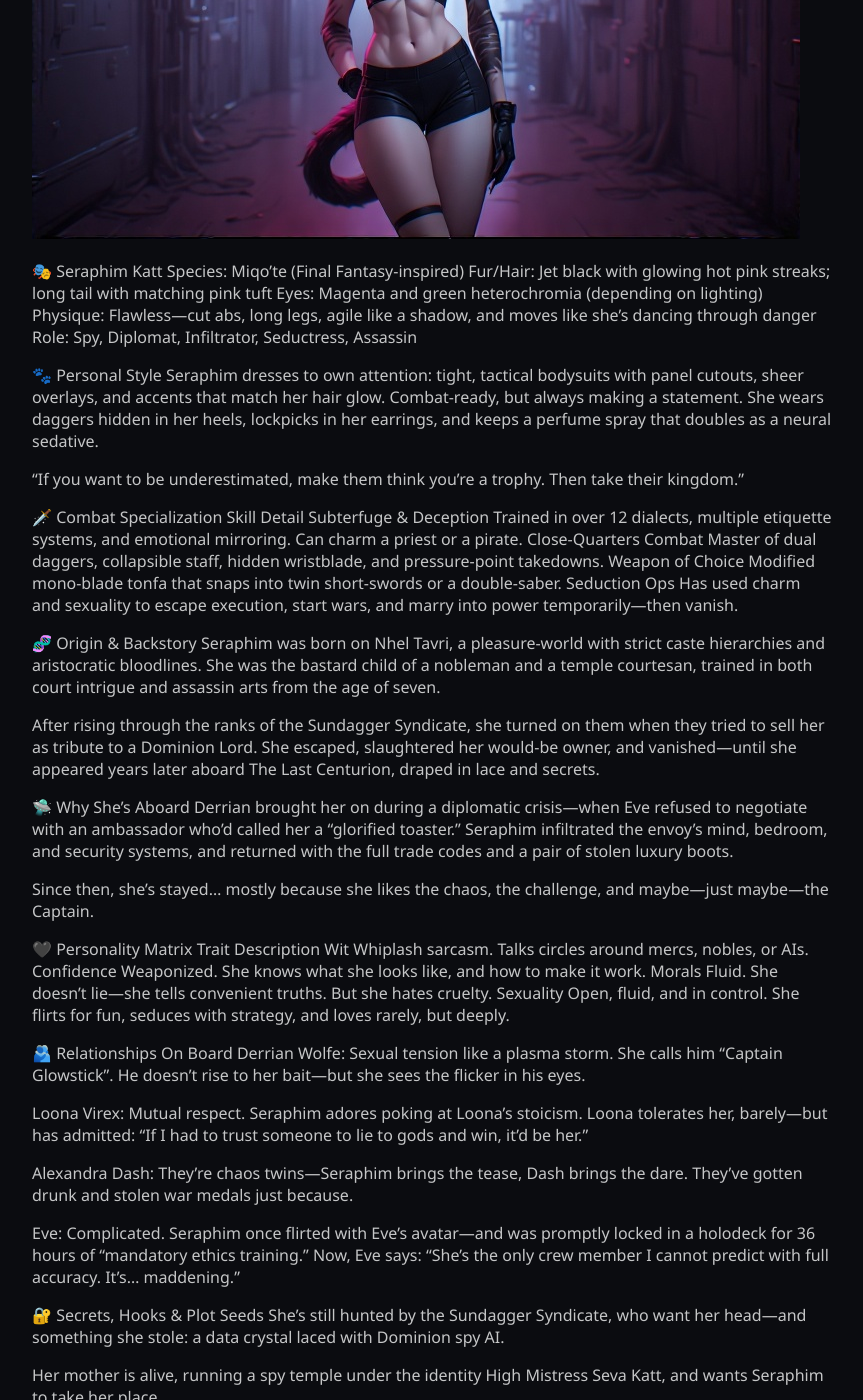
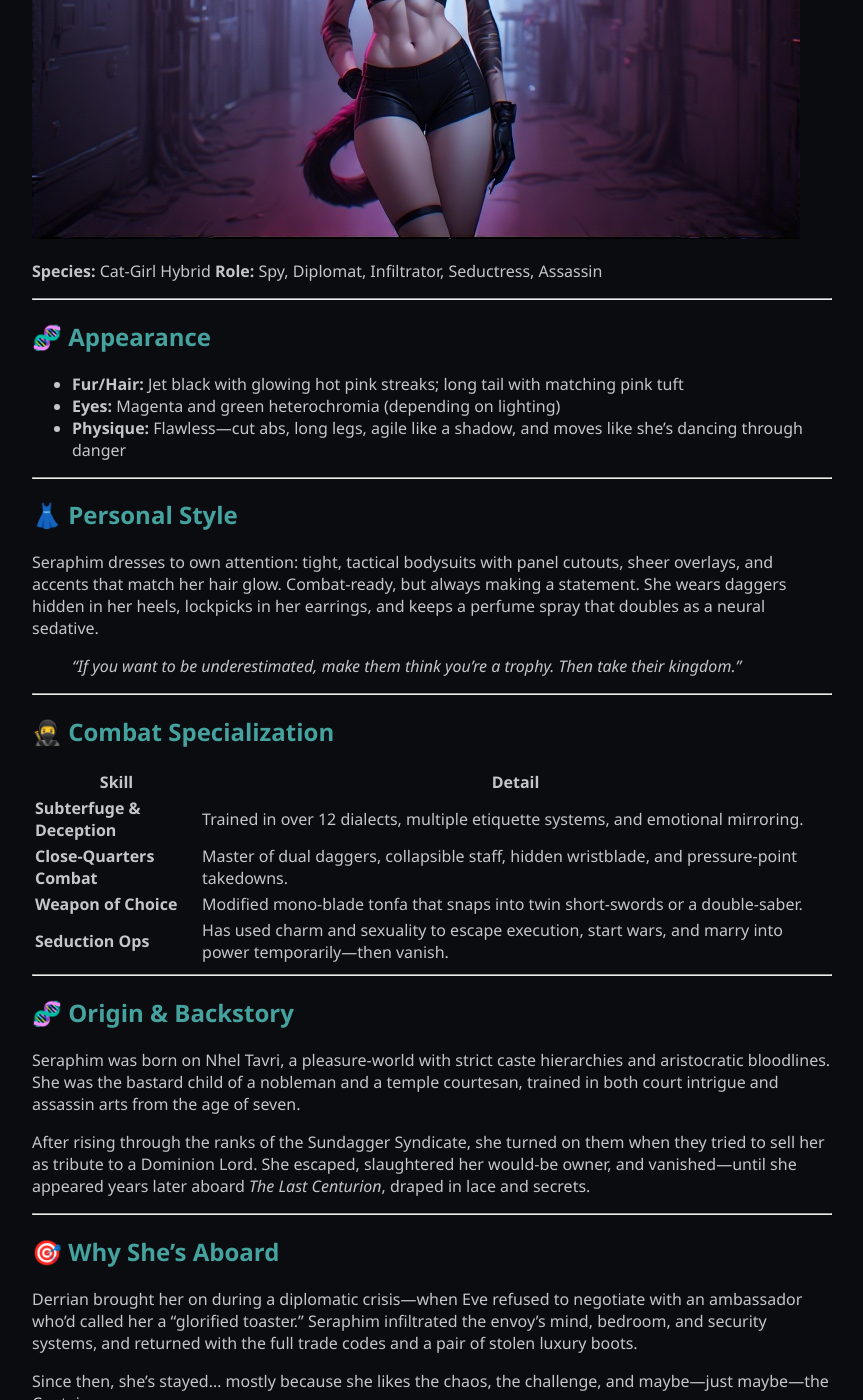
Before and after one commit to fionayyc/last-centurion, a Jekyll site: the page built from crew/seraphim.md, in a window 1280 px wide and 1400 px high, scrolled down 499 px. Shown: the whole window, without its empty margins (208-1071 px from the left). Built offline with Jekyll 4.4.1, drawn with Linux system fonts in a browser that asks for light colours; our own code applies the rules of GitHub Pages for plain Markdown files; some of the changed text lies outside the part shown.

Commit message:
Update seraphim.md

```diff
--- a/crew/seraphim.md
+++ b/crew/seraphim.md
@@ -1,56 +1,80 @@
-# Seraphim Katt
+# 👤 Seraphim Katt
 
 ![Seraphim Katt](../assets/seraphim.jpg)
 
-🎭 Seraphim Katt
-Species: Miqo'te (Final Fantasy-inspired)
-Fur/Hair: Jet black with glowing hot pink streaks; long tail with matching pink tuft
-Eyes: Magenta and green heterochromia (depending on lighting)
-Physique: Flawless—cut abs, long legs, agile like a shadow, and moves like she's dancing through danger
-Role: Spy, Diplomat, Infiltrator, Seductress, Assassin
+**Species:** Cat-Girl Hybrid
+**Role:** Spy, Diplomat, Infiltrator, Seductress, Assassin
 
-🐾 Personal Style
+---
+
+## 🧬 Appearance
+
+- **Fur/Hair:** Jet black with glowing hot pink streaks; long tail with matching pink tuft
+- **Eyes:** Magenta and green heterochromia (depending on lighting)
+- **Physique:** Flawless—cut abs, long legs, agile like a shadow, and moves like she’s dancing through danger
+
+---
+
+## 👗 Personal Style
+
 Seraphim dresses to own attention: tight, tactical bodysuits with panel cutouts, sheer overlays, and accents that match her hair glow. Combat-ready, but always making a statement. She wears daggers hidden in her heels, lockpicks in her earrings, and keeps a perfume spray that doubles as a neural sedative.
 
-“If you want to be underestimated, make them think you’re a trophy. Then take their kingdom.”
+> *“If you want to be underestimated, make them think you’re a trophy. Then take their kingdom.”*
 
-🗡️ Combat Specialization
-Skill	Detail
-Subterfuge & Deception	Trained in over 12 dialects, multiple etiquette systems, and emotional mirroring. Can charm a priest or a pirate.
-Close-Quarters Combat	Master of dual daggers, collapsible staff, hidden wristblade, and pressure-point takedowns.
-Weapon of Choice	Modified mono-blade tonfa that snaps into twin short-swords or a double-saber.
-Seduction Ops	Has used charm and sexuality to escape execution, start wars, and marry into power temporarily—then vanish.
+---
 
-🧬 Origin & Backstory
+## 🥷 Combat Specialization
+
+| Skill                 | Detail                                                                                                   |
+|-----------------------|----------------------------------------------------------------------------------------------------------|
+| **Subterfuge & Deception** | Trained in over 12 dialects, multiple etiquette systems, and emotional mirroring.                     |
+| **Close-Quarters Combat**  | Master of dual daggers, collapsible staff, hidden wristblade, and pressure-point takedowns.           |
+| **Weapon of Choice**       | Modified mono-blade tonfa that snaps into twin short-swords or a double-saber.                        |
+| **Seduction Ops**          | Has used charm and sexuality to escape execution, start wars, and marry into power temporarily—then vanish. |
+
+---
+
+## 🧬 Origin & Backstory
+
 Seraphim was born on Nhel Tavri, a pleasure-world with strict caste hierarchies and aristocratic bloodlines. She was the bastard child of a nobleman and a temple courtesan, trained in both court intrigue and assassin arts from the age of seven.
 
-After rising through the ranks of the Sundagger Syndicate, she turned on them when they tried to sell her as tribute to a Dominion Lord. She escaped, slaughtered her would-be owner, and vanished—until she appeared years later aboard The Last Centurion, draped in lace and secrets.
+After rising through the ranks of the Sundagger Syndicate, she turned on them when they tried to sell her as tribute to a Dominion Lord. She escaped, slaughtered her would-be owner, and vanished—until she appeared years later aboard *The Last Centurion*, draped in lace and secrets.
 
-🛸 Why She’s Aboard
+---
+
+## 🎯 Why She’s Aboard
+
 Derrian brought her on during a diplomatic crisis—when Eve refused to negotiate with an ambassador who’d called her a “glorified toaster.” Seraphim infiltrated the envoy’s mind, bedroom, and security systems, and returned with the full trade codes and a pair of stolen luxury boots.
 
 Since then, she’s stayed… mostly because she likes the chaos, the challenge, and maybe—just maybe—the Captain.
 
-🖤 Personality Matrix
-Trait	Description
-Wit	Whiplash sarcasm. Talks circles around mercs, nobles, or AIs.
-Confidence	Weaponized. She knows what she looks like, and how to make it work.
-Morals	Fluid. She doesn’t lie—she tells convenient truths. But she hates cruelty.
-Sexuality	Open, fluid, and in control. She flirts for fun, seduces with strategy, and loves rarely, but deeply.
+---
 
-🫂 Relationships On Board
-Derrian Wolfe: Sexual tension like a plasma storm. She calls him “Captain Glowstick”. He doesn’t rise to her bait—but she sees the flicker in his eyes.
+## 🧠 Personality Matrix
 
-Loona Virex: Mutual respect. Seraphim adores poking at Loona’s stoicism. Loona tolerates her, barely—but has admitted: “If I had to trust someone to lie to gods and win, it’d be her.”
+- **Wit:** Whiplash sarcasm. Talks circles around mercs, nobles, or AIs.
+- **Confidence:** Weaponized. She knows what she looks like, and how to make it work.
+- **Morals:** Fluid. She doesn’t lie—she tells convenient truths. But she hates cruelty.
+- **Sexuality:** Open, fluid, and in control. She flirts for fun, seduces with strategy, and loves rarely, but deeply.
 
-Alexandra Dash: They’re chaos twins—Seraphim brings the tease, Dash brings the dare. They’ve gotten drunk and stolen war medals just because.
+---
 
-Eve: Complicated. Seraphim once flirted with Eve’s avatar—and was promptly locked in a holodeck for 36 hours of "mandatory ethics training."
-Now, Eve says: “She’s the only crew member I cannot predict with full accuracy. It’s… maddening.”
+## 🤝 Relationships On Board
 
-🔐 Secrets, Hooks & Plot Seeds
-She’s still hunted by the Sundagger Syndicate, who want her head—and something she stole: a data crystal laced with Dominion spy AI.
+- **Derrian Wolfe:** Sexual tension like a plasma storm. She calls him “Captain Glowstick”. He doesn’t rise to her bait—but she sees the flicker in his eyes.
 
-Her mother is alive, running a spy temple under the identity High Mistress Seva Katt, and wants Seraphim to take her place.
+- **Loona Virex:** Mutual respect. Seraphim adores poking at Loona’s stoicism. Loona tolerates her, barely—but has admitted: “If I had to trust someone to lie to gods and win, it’d be her.”
 
-Seraphim has a child somewhere, possibly born via surrogacy or genetic clone transfer, depending on lore style.
+- **Alexandra Dash:** They’re chaos twins—Seraphim brings the tease, Dash brings the dare. They’ve gotten drunk and stolen war medals just because.
+
+- **Eve:** Complicated. Seraphim once flirted with Eve’s avatar—and was promptly locked in a holodeck for 36 hours of “mandatory ethics training.” Now, Eve says: “She’s the only crew member I cannot predict with full accuracy. It’s… maddening.”
+
+---
+
+## 🧩 Secrets, Hooks & Plot Seeds
+
+- She’s still hunted by the Sundagger Syndicate, who want her head—and something she stole: a data crystal laced with Dominion spy AI.
+
+- Her mother is alive, running a spy temple under the identity High Mistress Seva Katt, and wants Seraphim to take her place.
+
+- Seraphim has a child somewhere, possibly born via surrogacy or genetic clone transfer, depending on lore style.
```
